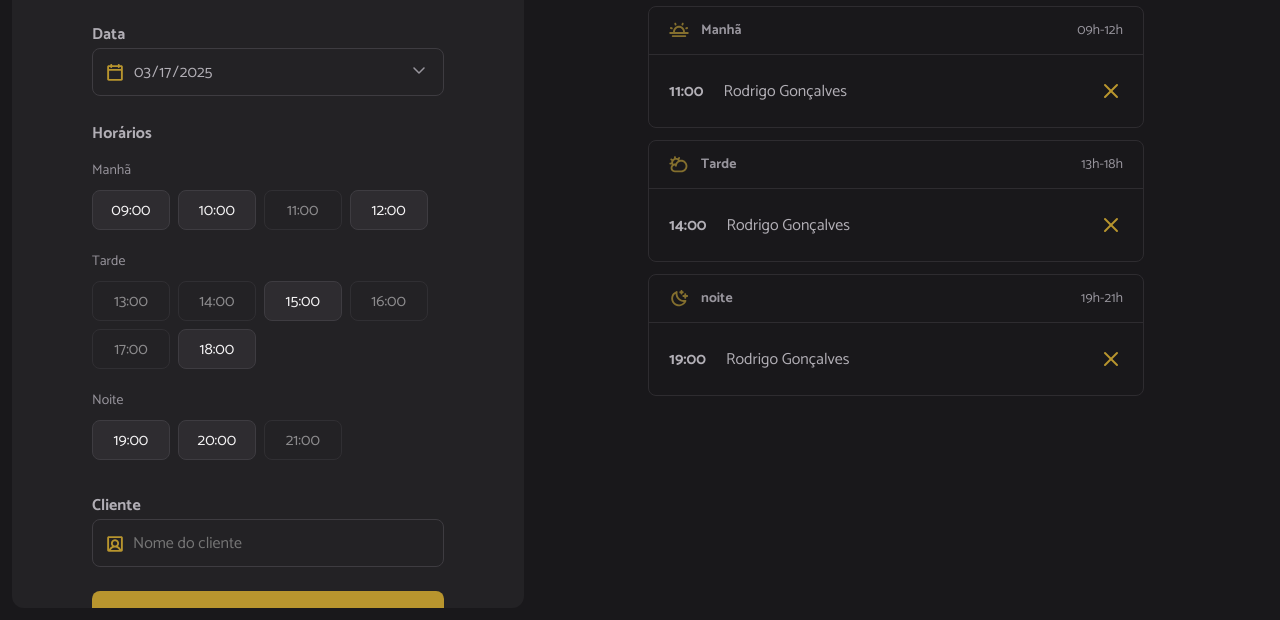
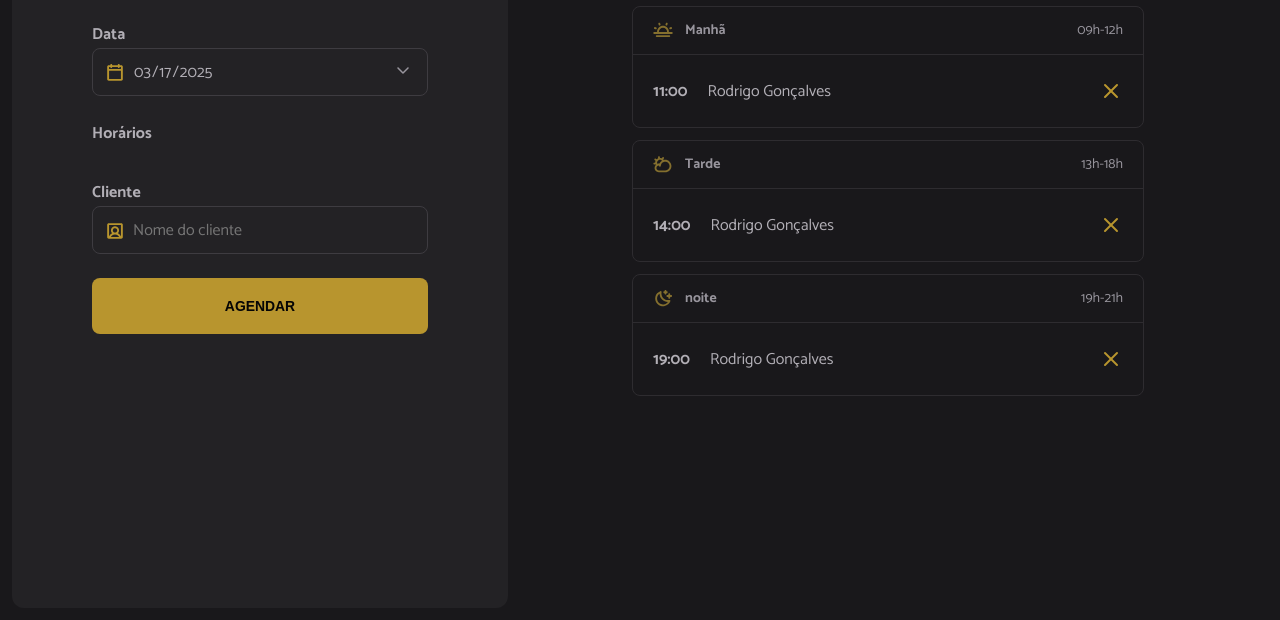
Before and after one commit to amaurell/hairday, a website built with webpack: page index.html in a window 1280 px wide. Shown: the part 180-800 px from the top of the page. Built offline with nearby package versions, Linux system fonts and the light colour scheme.

Commit message:
Comentou os horários do index.html

```diff
--- a/index.html
+++ b/index.html
@@ -37,29 +37,25 @@
         <span class="label">Horários</span>
         <ul id="hours" class="hours" aria-label="Horários disponíveis de manhã">
           <!-- Exemplo: Manhã -->
-          <li data-period="morning" class="hour-period">Manhã</li>
-          <li data-period="morning" value="09:00" class="hour hour-available">
+          <!-- <li data-period="morning" class="hour-period">Manhã</li> -->
+          <!-- <li data-period="morning" value="09:00" class="hour hour-available">
             09:00
-          </li>
-          <li data-period="morning" value="10:00" class="hour hour-available">
+          </li> -->
+          <!-- <li data-period="afternoon" value="10:00" class="hour hour-available">
             10:00
           </li>
-          <li data-period="morning" value="11:00" class="hour hour-unavailable">
+          <li data-period="afternoon" value="11:00" class="hour hour-unavailable">
             11:00
           </li>
           <li data-period="morning" value="12:00" class="hour hour-available">
             12:00
           </li>
           <!-- Exemplo: Tarde  -->
-          <li data-period="morning" class="hour-period">Tarde</li>
-          <li
-            data-period="afternoon"
-            value="13:00"
-            class="hour hour-unavailable"
-          >
+          <!-- <li data-period="night" class="hour-period">Tarde</li>
+          <li data-period="night" value="13:00" class="hour hour-unavailable">
             13:00
-          </li>
-          <li
+          </li> -->
+          <!-- <li
             data-period="afternoon"
             value="14:00"
             class="hour hour-unavailable"
@@ -82,22 +78,23 @@
             class="hour hour-unavailable"
           >
             17:00
-          </li>
-          <li data-period="afternoon" value="18:00" class="hour hour-available">
+          </li> -->
+          <!-- <li data-period="afternoon" value="18:00" class="hour hour-available">
             18:00
           </li>
-          <!-- Exemplo: Noite -->
+          Exemplo: Noite
           <li data-period="morning" class="hour-period">Noite</li>
 
           <li data-period="night" value="19:00" class="hour hour-available">
             19:00
           </li>
-          <li data-period="night" value="20:00" class="hour hour-available">
+          <!-- <li data-period="night" value="20:00" class="hour hour-available">
             20:00
           </li>
           <li data-period="night" value="21:00" class="hour hour-unavailable">
             21:00
           </li>
+          -->
         </ul>
 
         <label for="client" class="label">Cliente</label>
--- a/src/main.js
+++ b/src/main.js
@@ -10,3 +10,4 @@ import "./styles/schedule.css";
 
 //JS
 import "./modules/form/submit.js";
+import "./modules/load.js";
--- /dev/null
+++ b/src/modules/load.js
@@ -0,0 +1,3 @@
+document.addEventListener("DOMContentLoaded", function () {
+  console.log("dom esta pronto");
+});
```
